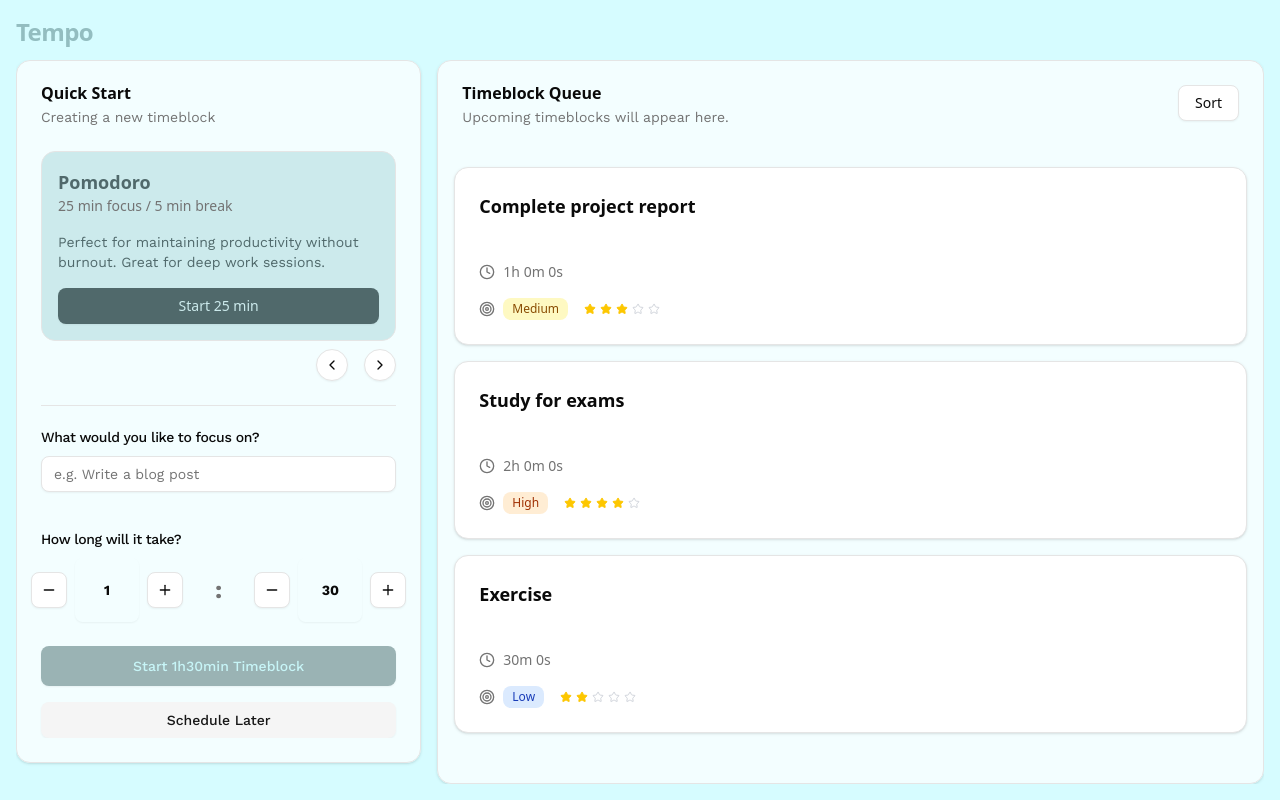
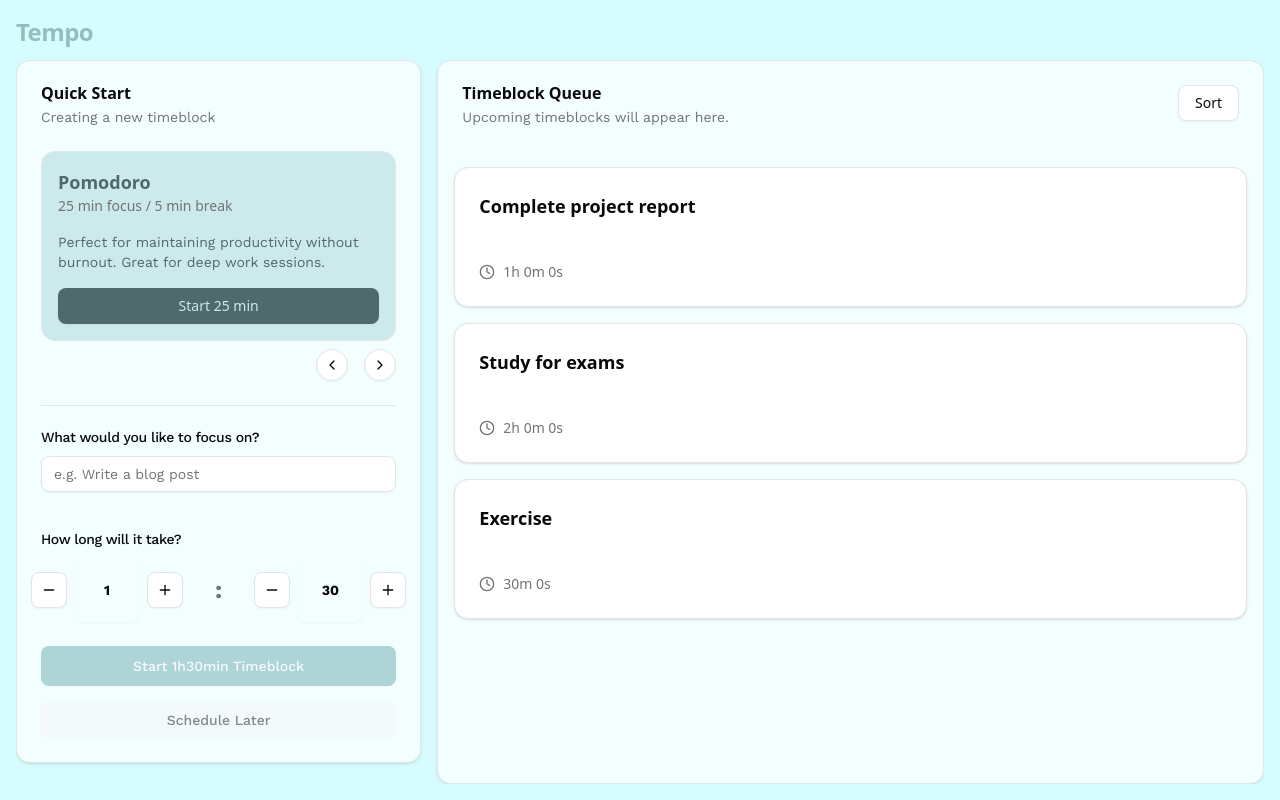
Before and after one commit to brxjonesdev/tempo, a Next.js app: page / in a window 1280 px wide. Built offline with nearby package versions, Linux system fonts and the light colour scheme.

Commit message:
feat: refactor timebox components, enabled local state

```diff
--- a/src/app/globals.css
+++ b/src/app/globals.css
@@ -44,13 +44,13 @@
 }
 
 @layer utilities {
-  input[type="number"]::-webkit-inner-spin-button,
-  input[type="number"]::-webkit-outer-spin-button {
+  input[type='number']::-webkit-inner-spin-button,
+  input[type='number']::-webkit-outer-spin-button {
     -webkit-appearance: none;
     margin: 0;
   }
 
-  input[type="number"] {
+  input[type='number'] {
     -moz-appearance: textfield;
   }
 }
--- a/src/app/layout.tsx
+++ b/src/app/layout.tsx
@@ -24,8 +24,10 @@ export default function RootLayout({
 }>) {
   return (
     <html lang="en" className="h-full">
-      <body className={`${quicksand.variable} ${workSans.variable} antialiased lg:h-screen`}>
-    {children}
+      <body
+        className={`${quicksand.variable} ${workSans.variable} antialiased lg:h-screen`}
+      >
+        {children}
       </body>
     </html>
   );
--- a/src/app/page.tsx
+++ b/src/app/page.tsx
@@ -3,16 +3,26 @@
 import Queue from '@/features/timeline-queue/components/queue';
 import Timer from '@/features/timebox/components/timebox-timer';
 import useTimebox from '@/features/timebox/use-timebox';
-import QuickStart from '@/features/timebox/components/quick-start';
-import { Card, CardHeader, CardTitle, CardDescription, CardContent } from '@/shared/components/ui/card'
+import {
+  Card,
+  CardHeader,
+  CardTitle,
+  CardDescription,
+  CardContent,
+} from '@/shared/components/ui/card';
 import Presets from '@/features/timebox/components/presets';
 import { Separator } from '@/shared/components/ui/separator';
 import CreateTimeblock from '@/features/timebox/components/create-timeblock';
 
-
-
 export default function Home() {
-  const { currentTimebox, timeboxes, setTimeboxes, startPreset, timeboxControls} = useTimebox();
+  const {
+    currentTimebox,
+    timeboxes,
+    startTimebox,
+    timeboxControls,
+    scheduleTimebox,
+    setCurrentTimebox,
+  } = useTimebox();
 
   return (
     <main className="bg-[#d6fcff] flex flex-col items-center p-4 w-full font-body font-medium gap-2 h-full">
@@ -28,21 +38,34 @@ export default function Home() {
                 goal={currentTimebox.goal}
                 duration={currentTimebox.duration}
                 onComplete={() => timeboxControls('complete')}
-            onPause={() => timeboxControls('pause')}
-            onResume={() => timeboxControls('resume')}
-            onStart={() => timeboxControls('start')}
                 onReset={() => timeboxControls('reset')}
               />
             ) : (
               <Card className="flex flex-col flex-1 bg-white/70 overflow-hidden">
                 <CardHeader>
                   <CardTitle>Quick Start</CardTitle>
-                    <CardDescription className='font-heading font-normal'>Creating a new timeblock</CardDescription>
+                  <CardDescription className="font-heading font-normal">
+                    Creating a new timeblock
+                  </CardDescription>
                 </CardHeader>
                 <CardContent className="flex flex-col flex-1 overflow-y-auto">
-                    <Presets onSelect={startPreset}/>
+                  <Presets onSelect={startTimebox} />
                   <Separator className="my-6" />
-                    <CreateTimeblock />
+                  <CreateTimeblock
+                    onQuickStart={(goal: string, duration: number) => {
+                      startTimebox({
+                        id: Date.now().toString(),
+                        goal,
+                        duration,
+                        completionDate: null,
+                        priority: 3,
+                        isActive: false,
+                      });
+                    }}
+                    onSchedule={(goal, duration) => {
+                      scheduleTimebox(goal, duration);
+                    }}
+                  />
                 </CardContent>
               </Card>
             )}
@@ -50,12 +73,9 @@ export default function Home() {
           <div className="flex flex-col flex-1 min-h-0 col-span-2">
             <Queue
               timeboxes={timeboxes}
-            onSelectTimebox={ (timebox) => {
-              setTimeboxes((prev) => prev.map(tb => tb.id === timebox.id ? { ...tb, isActive: true } : { ...tb, isActive: false }));
-            }}
+              onSelectTimebox={setCurrentTimebox}
             />
           </div>
-
         </section>
       </div>
     </main>
--- a/src/features/timebox/components/create-timeblock.tsx
+++ b/src/features/timebox/components/create-timeblock.tsx
@@ -6,11 +6,39 @@ import { Label } from '@/shared/components/ui/label';
 import { Minus, Plus } from 'lucide-react';
 import { useState } from 'react';
 
-export default function CreateTimeblock() {
-  const [selectedTime, setSelectedTime] = useState({ hours: 1, minutes: 30 })
+export default function CreateTimeblock({
+  onQuickStart,
+  onSchedule,
+}: {
+  onQuickStart: (goal: string, duration: number) => void;
+  onSchedule: (goal: string, duration: number) => void;
+}) {
+  const [selectedTime, setSelectedTime] = useState({ hours: 1, minutes: 30 });
+  const [ goal, setGoal ] = useState('');
+
+
+  function handleQuickStart() {
+    console.log('Quick Start clicked', goal, selectedTime);
+  const totalDuration = selectedTime.hours * 60 + selectedTime.minutes;
+  //   if (goal.trim() && totalDuration > 0) {
+  //     onQuickStart(goal.trim(), totalDuration * 60); // convert to seconds
+  //     setGoal('');
+  //     setSelectedTime({ hours: 1, minutes: 30 }); // reset to default
+  //   }
+  console.log('Quick Start called with goal:', goal.trim(), 'duration:', totalDuration * 60, 'seconds' + totalDuration);
+  }
+
+  function handleScheduleLater() {
+    const totalDuration = selectedTime.hours * 60 + selectedTime.minutes;
+    if (goal.trim() && totalDuration > 0) {
+      onSchedule(goal.trim(), totalDuration * 60); // convert to seconds
+      setGoal('');
+      setSelectedTime({ hours: 1, minutes: 30 }); // reset to default
+    }
+  }
   return (
     <section className="space-y-6 flex-1 flex flex-col font-heading font-normal">
-      <div className='space-y-3'>
+      <div className="space-y-3">
         <Label htmlFor="timeblock-name" className="-tracking-wide">
           What would you like to focus on?
         </Label>
@@ -18,9 +46,11 @@ export default function CreateTimeblock() {
           id="timeblock-name"
           placeholder="e.g. Write a blog post"
           className="mt-2 w-full bg-white"
+          value={goal}
+          onChange={(e) => setGoal(e.target.value)}
         />
       </div>
-      <div className='space-y-3'>
+      <div className="space-y-3">
         <Label htmlFor="timeblock-duration" className=" -tracking-wide mt-4">
           How long will it take?
         </Label>
@@ -77,7 +107,7 @@ export default function CreateTimeblock() {
                 <Button
                   variant="outline"
                   size="icon"
-                      className=''
+                  className=""
                   onClick={() =>
                     setSelectedTime((prev) => ({
                       ...prev,
@@ -94,7 +124,10 @@ export default function CreateTimeblock() {
                     onChange={(e) =>
                       setSelectedTime((prev) => ({
                         ...prev,
-                            minutes: Math.max(0, Math.min(59, Number.parseInt(e.target.value) || 0)),
+                        minutes: Math.max(
+                          0,
+                          Math.min(59, Number.parseInt(e.target.value) || 0),
+                        ),
                       }))
                     }
                     className="text-center font-bold h-16 border-none focus:border-0 "
@@ -118,16 +151,21 @@ export default function CreateTimeblock() {
               </div>
             </div>
           </div>
-
-
         </CardContent>
       </div>
       <div className=" flex-1 flex flex-col font-heading gap-4">
-        <Button className="py-4 bg-[#9ab3b4] text-[#c7f5f7]" size={'lg'}>
-          Start {selectedTime.hours}{selectedTime.hours > 0 ? 'h' : ''}
-          {selectedTime.minutes}min Timeblock
+        <Button
+        onClick={handleQuickStart}
+        disabled={!goal.trim() || selectedTime.hours === 0 && selectedTime.minutes === 0}
+        className="py-4 bg-[#6aacaf] text-[#f8f8f8]" size={'lg'}>
+          Start{' '}
+          {selectedTime.hours > 0 && `${selectedTime.hours}h`}
+          {selectedTime.minutes > 0 && `${selectedTime.minutes}min`} Timeblock
         </Button>
-        <Button className="py-4" variant="secondary">
+        <Button
+        onClick={handleScheduleLater}
+        disabled={!goal.trim() || selectedTime.hours === 0 && selectedTime.minutes === 0}
+        className="py-4" variant="secondary">
           Schedule Later
         </Button>
       </div>
--- a/src/features/timeline-queue/components/queue.tsx
+++ b/src/features/timeline-queue/components/queue.tsx
@@ -15,18 +15,23 @@ import {
   DropdownMenuItem,
   DropdownMenuTrigger,
 } from '@/shared/components/ui/dropdown-menu';
-import TimeboxCard, { TimeboxCardProps } from './timebox-card';
+import TimeboxCard from './timebox-card';
+import { Timebox } from '@/features/timebox/use-timebox';
 
-export default function Queue({timeboxes, onSelectTimebox}: {
-  timeboxes: TimeboxCardProps[];
-  onSelectTimebox: (timebox: TimeboxCardProps) => void;
+export default function Queue({
+  timeboxes,
+  onSelectTimebox,
+}: {
+  timeboxes: Timebox[];
+  onSelectTimebox: (timebox: Timebox) => void;
 }) {
-
   return (
-   <Card className="flex flex-col flex-1 bg-white/70 overflow-hidden ">
+    <Card className="flex flex-col flex-1 bg-white/70 overflow-hidden ">
       <CardHeader>
         <CardTitle>Timeblock Queue</CardTitle>
-        <CardDescription className='font-heading font-normal'>Upcoming timeblocks will appear here.</CardDescription>
+        <CardDescription className="font-heading font-normal">
+          Upcoming timeblocks will appear here.
+        </CardDescription>
         <CardAction>
           <DropdownMenu>
             <DropdownMenuTrigger asChild>
@@ -42,13 +47,16 @@ export default function Queue({timeboxes, onSelectTimebox}: {
       </CardHeader>
 
       <CardContent className="overflow-y-scroll p-4 space-y-4 flex-1 flex flex-col">
-        {timeboxes
-        .map((timebox, index) => (
-          <TimeboxCard key={index} {...timebox}
-              onSelect={() => onSelectTimebox(timebox)}
-           />
+        {timeboxes.map((timebox, index) => (
+          <TimeboxCard
+            key={index}
+            {...timebox}
+            onSelect={() => onSelectTimebox({
+
+            })}
+          />
         ))}
-        { timeboxes.length === 0 && (
+        {timeboxes.length === 0 && (
           <div className="text-center text-gray-500 flex-1 flex flex-col justify-center items-center text-lg font-heading font-normal">
             <p>No upcoming timeblocks.</p>
             <p>Start a new timebox to add to the queue!</p>
--- a/src/features/timeline-queue/components/timebox-card.tsx
+++ b/src/features/timeline-queue/components/timebox-card.tsx
@@ -1,65 +1,64 @@
-"use client"
+'use client';
 
-import { useState } from "react"
-import { Card, CardContent, CardHeader, CardTitle } from "@/shared/components/ui/card"
-import { Badge } from "@/shared/components/ui/badge"
-import { Button } from "@/shared/components/ui/button"
-import { Dialog, DialogContent, DialogHeader, DialogTitle, DialogTrigger } from "@/shared/components/ui/dialog"
-import { Clock, Target, Calendar, Star, MessageSquare } from "lucide-react"
-import { Timebox } from "@/features/timebox/use-timebox"
-
+import { useState } from 'react';
+import { Card, CardContent, CardHeader, CardTitle } from '@/shared/components/ui/card';
+import { Badge } from '@/shared/components/ui/badge';
+import { Button } from '@/shared/components/ui/button';
+import {
+  Dialog,
+  DialogContent,
+  DialogHeader,
+  DialogTitle,
+  DialogTrigger,
+} from '@/shared/components/ui/dialog';
+import { Clock, Target, Calendar, Star, MessageSquare } from 'lucide-react';
+import { Timebox } from '@/features/timebox/use-timebox';
+import { on } from 'events';
 
 export default function TimeboxCard({
   goal,
   duration,
-  completionDate,
-  priority,
   isActive,
-  isCompleted = false,
+  isCompleted,
   postBoxReview,
   onSelect,
 }: Timebox) {
-  const [showReviewHover, setShowReviewHover] = useState(false)
+  const [showReviewHover, setShowReviewHover] = useState(false);
 
   // Format duration from seconds to readable format
   const formatDuration = (seconds: number) => {
-    const hours = Math.floor(seconds / 3600)
-    const minutes = Math.floor((seconds % 3600) / 60)
-    const remainingSeconds = seconds % 60
+    const hours = Math.floor(seconds / 3600);
+    const minutes = Math.floor((seconds % 3600) / 60);
+    const remainingSeconds = seconds % 60;
 
     if (hours > 0) {
-      return `${hours}h ${minutes}m ${remainingSeconds}s`
+      return `${hours}h ${minutes}m ${remainingSeconds}s`;
     } else if (minutes > 0) {
-      return `${minutes}m ${remainingSeconds}s`
+      return `${minutes}m ${remainingSeconds}s`;
     } else {
-      return `${remainingSeconds}s`
+      return `${remainingSeconds}s`;
     }
+  };
+
+  function handleSelect() {
+    onSelect(
+
+    );
   }
 
-  // Get priority color and label
-  const getPriorityInfo = (priority: number) => {
-    const priorities = {
-      1: { label: "Very Low", color: "bg-gray-100 text-gray-800" },
-      2: { label: "Low", color: "bg-blue-100 text-blue-800" },
-      3: { label: "Medium", color: "bg-yellow-100 text-yellow-800" },
-      4: { label: "High", color: "bg-orange-100 text-orange-800" },
-      5: { label: "Very High", color: "bg-red-100 text-red-800" },
-    }
-    return priorities[priority as keyof typeof priorities] || priorities[3]
-  }
-
-  const priorityInfo = getPriorityInfo(priority)
 
   return (
     <Card
       className={`w-full  transition-all duration-200 hover:shadow-lg ${
-        isActive ? "ring-2 ring-blue-500 shadow-md" : ""
-      } ${isCompleted ? "bg-green-50 border-green-200" : ""}`}
-
+        isActive ? 'ring-2 ring-blue-500 shadow-md' : ''
+      } ${isCompleted ? 'bg-green-50 border-green-200' : ''}`}
+      onClick={onSelect}
     >
       <CardHeader className="pb-3">
         <div className="flex items-start justify-between">
-          <CardTitle className="text-lg font-semibold line-clamp-2 flex-1">{goal}</CardTitle>
+          <CardTitle className="text-lg font-semibold line-clamp-2 flex-1">
+            {goal}
+          </CardTitle>
           <div className="flex flex-col gap-2 ml-3">
             {isActive && (
               <Badge variant="default" className="bg-blue-500 hover:bg-blue-600">
@@ -82,27 +81,7 @@ export default function TimeboxCard({
           <span>{formatDuration(duration)}</span>
         </div>
 
-        {/* Priority */}
-        <div className="flex items-center gap-2">
-          <Target className="w-4 h-4 text-muted-foreground" />
-          <Badge className={priorityInfo.color}>{priorityInfo.label}</Badge>
-          <div className="flex gap-1 ml-2">
-            {Array.from({ length: 5 }, (_, i) => (
-              <Star
-                key={i}
-                className={`w-3 h-3 ${i < priority ? "fill-yellow-400 text-yellow-400" : "text-gray-300"}`}
-              />
-            ))}
-          </div>
-        </div>
 
-        {/* Completion Date */}
-        {completionDate && (
-          <div className="flex items-center gap-2 text-sm text-muted-foreground">
-            <Calendar className="w-4 h-4" />
-            <span>Completed: {completionDate.toLocaleDateString()}</span>
-          </div>
-        )}
 
         {/* Post-box Review (only for completed timeboxes) */}
         {isCompleted && postBoxReview && (
@@ -147,7 +126,9 @@ export default function TimeboxCard({
               {showReviewHover && (
                 <div className="absolute z-10 mt-2 p-3 bg-popover border rounded-lg shadow-lg max-w-xs">
                   <p className="text-sm line-clamp-3">{postBoxReview}</p>
-                  <p className="text-xs text-muted-foreground mt-2">Click &quot;View Review&quot; for full text</p>
+                  <p className="text-xs text-muted-foreground mt-2">
+                    Click &quot;View Review&quot; for full text
+                  </p>
                 </div>
               )}
             </div>
@@ -155,5 +136,5 @@ export default function TimeboxCard({
         )}
       </CardContent>
     </Card>
-  )
+  );
 }
```
Also changed, not shown: src/features/timebox/components/presets.tsx (+14 -11 lines), src/features/timebox/components/quick-start.tsx (deleted, +0 -21 lines), src/features/timebox/components/timebox-timer.tsx (+7 -6 lines), src/features/timebox/use-timebox.tsx (+16 -24 lines), 1 other file (tests, documents, lock files or other folders). Lines whose indentation alone changed are shown as unchanged.
